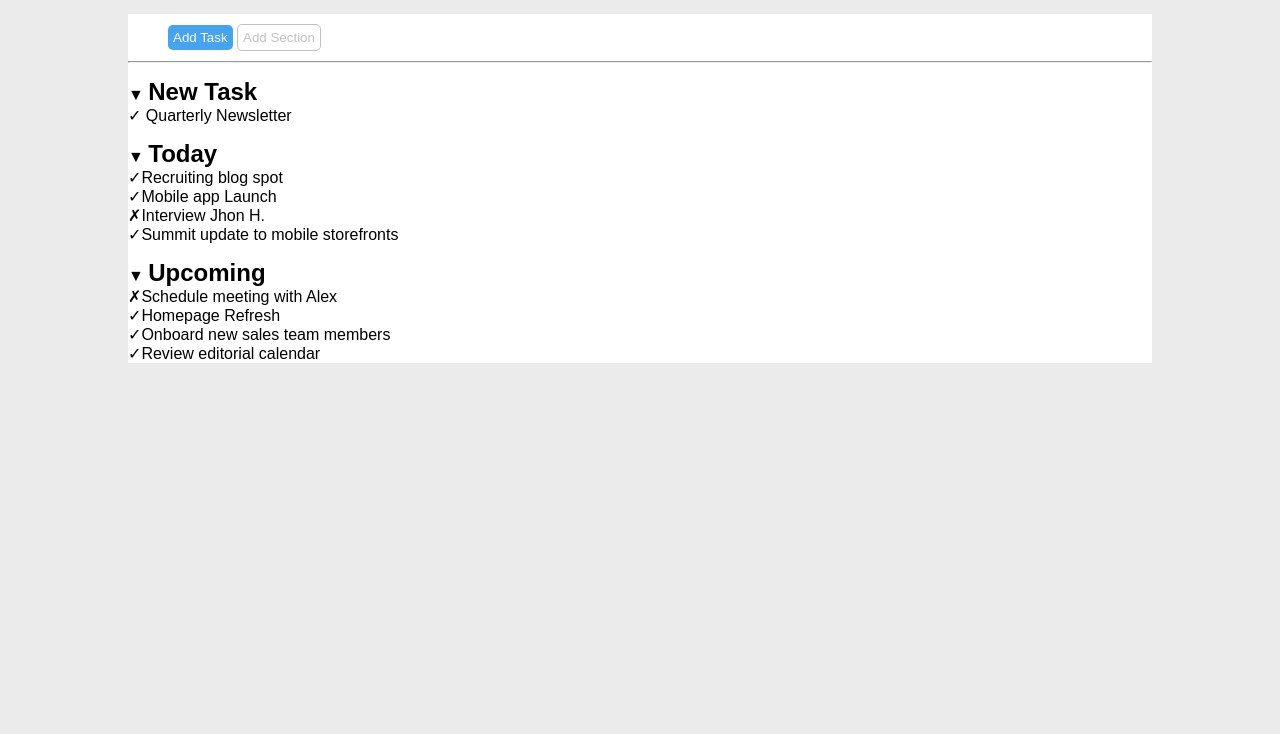
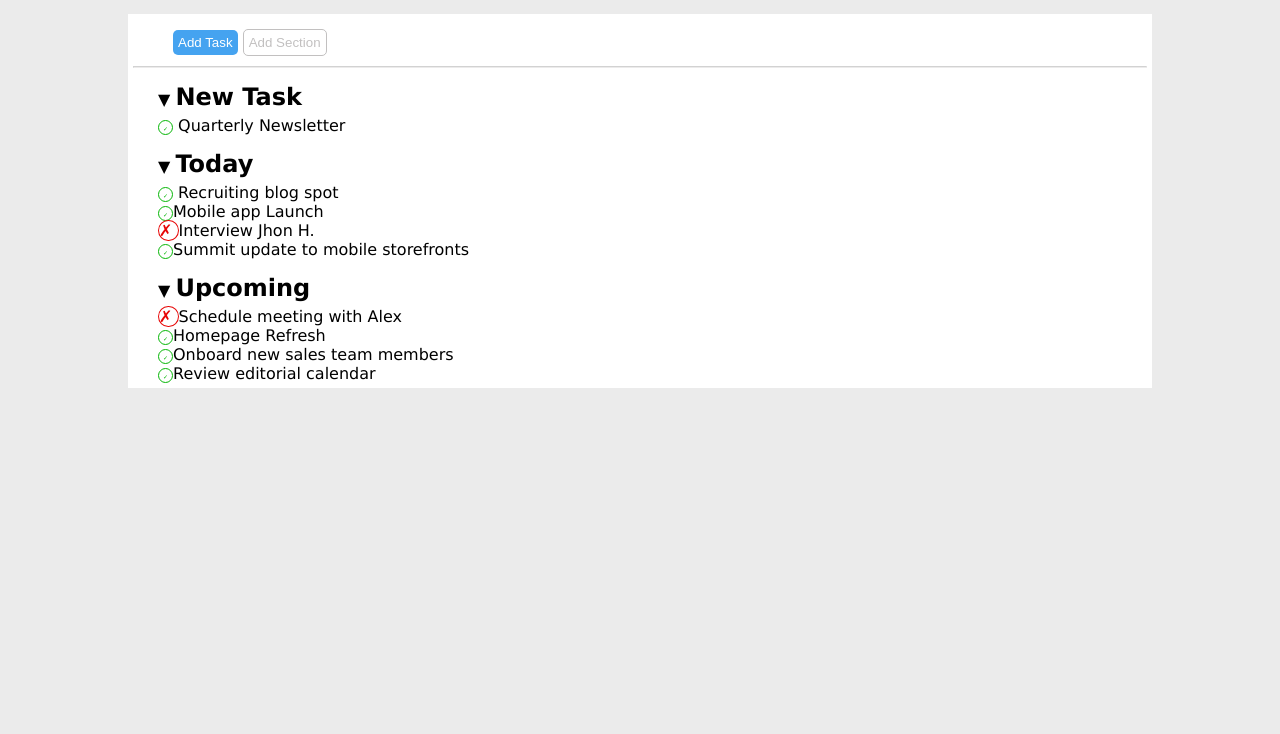
Before and after one commit to Alex-Uva89/html-css-toboolist, a plain HTML site: page index.html in a window 1280 px wide. Shown: the part 66-800 px from the top of the page. Drawn offline with Linux system fonts and the light colour scheme.

Commit message:
Ultime rifiniture

```diff
--- a/css/style.css
+++ b/css/style.css
@@ -1,5 +1,5 @@
-html {
-    font-family: sans-serif;
+body {
+    font-family: Verdana, Geneva, Tahoma, sans-serif;
 }
 
 * {
@@ -31,6 +31,7 @@ header {
     width: 80%;
     background-color: white;
     margin: 30px auto;
+    padding: 5px;
 }
 
 .button {
@@ -55,11 +56,12 @@ header {
 }
 
 hr {
-    color: rgb(194, 192, 192);
+    border-color: rgba(194, 192, 192, 0.3);
 }
 
 .section-list {
     margin-top: 15px;
+    margin-left: 25px;
 }
 
 h2 {
@@ -68,5 +70,24 @@ h2 {
 
 ul {
     list-style-type: none;
-    margin top: 5px;
+    margin-top: 5px;
     }
+
+.symbolv {
+    text-align: center;
+    line-height: 15px;
+    font-size: 0.3em;
+    display: inline-block;
+    width: 15px;
+    height: 15px;
+    color: rgb(5, 182, 5);
+    border: 1px solid rgb(5, 182, 5);
+    border-radius: 100%;
+}
+
+.symbolx {
+    text-align: center;
+    color: rgb(231, 6, 6);
+    border: 1px solid rgb(231, 6, 6);
+    border-radius: 100%;
+}
--- a/index.html
+++ b/index.html
@@ -20,30 +20,41 @@
     <!-- Lista da formattare + bottoni -->
     <main>
         <div class="Box-list">
-                <button class="button right">Add Task</button>
-                <button class="button left">Add Section</button>
+            <button class="button right">Add Task</button>
+            <button class="button left">Add Section</button>
             <hr>
-            <div class="section-list"></div>
-                <ul>&#9660;
-                <h2>New Task</h2>
-                    <li><span>&checkmark;</span> Quarterly Newsletter</li>
-                </ul>
 
-                <ul class="section-list">&#9660;
-                <h2>Today</h2>
-                    <li><span>&checkmark;</span>Recruiting blog spot</li>
-                    <li><span>&checkmark;</span>Mobile app Launch</li>
-                    <li><span>&#10007;</span>Interview Jhon H.</li>
-                    <li><span>&checkmark;</span>Summit update to mobile storefronts</li>
-                </ul>
-                <ul class="section-list">&#9660;
-                <h2>Upcoming</h2>
-                    <li><span>&#10007;</span>Schedule meeting with Alex</li>
-                    <li><span>&checkmark;</span>Homepage Refresh</li>
-                    <li><span>&checkmark;</span>Onboard new sales team members</li>
-                    <li><span>&checkmark;</span>Review editorial calendar</li>
-                </ul>
-            </div>
+
+        <div class="section-list">
+            <span>&#9660;</span>
+            <h2>New Task</h2>
+            <ul>
+                <li><span class="symbolv">&checkmark; </span> Quarterly Newsletter</li>
+            </ul>
+        </div>
+
+        <div  class="section-list">
+            <span>&#9660;</span>
+            <h2>Today</h2>
+            <ul>
+                <li><span class="symbolv"> &checkmark;  </span> <span>Recruiting blog spot</span></li>
+                <li><span class="symbolv"> &checkmark;  </span>Mobile app Launch</li>
+                <li><span class="symbolx"> &#10007; </span>Interview Jhon H.</li>
+                <li><span class="symbolv"> &checkmark;  </span>Summit update to mobile storefronts</li>
+            </ul>
+        </div>
+
+        <div class="section-list">
+            &#9660;
+            <h2>Upcoming</h2>
+            <ul>
+                <li><span class="symbolx">&#10007; </span>Schedule meeting with Alex</li>
+                <li><span class="symbolv">&checkmark; </span>Homepage Refresh</li>
+                <li><span class="symbolv">&checkmark; </span>Onboard new sales team members</li>
+                <li><span class="symbolv">&checkmark; </span>Review editorial calendar</li>
+            </ul>
+        </div>
+
         </div>
     </main>
 </body>
```
